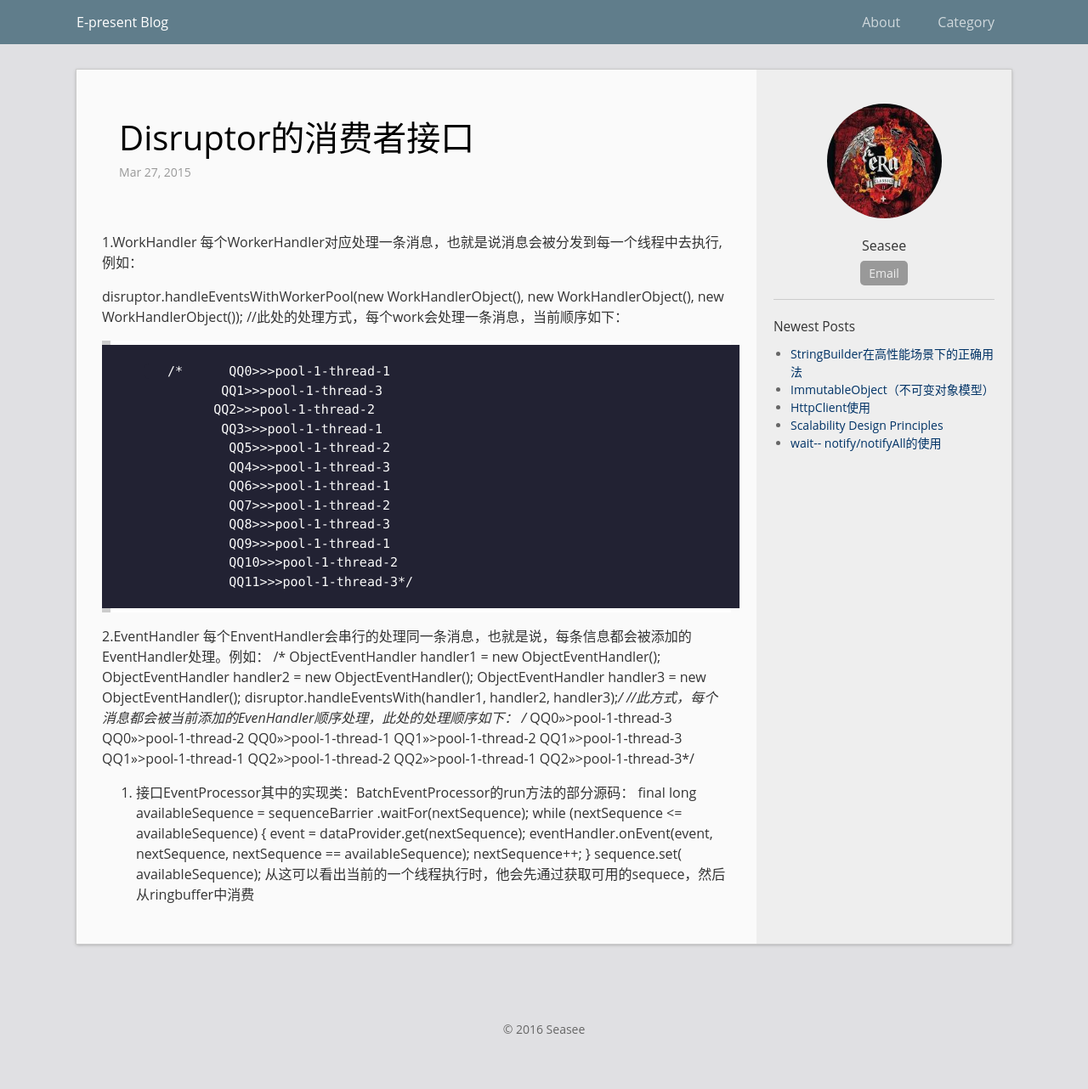
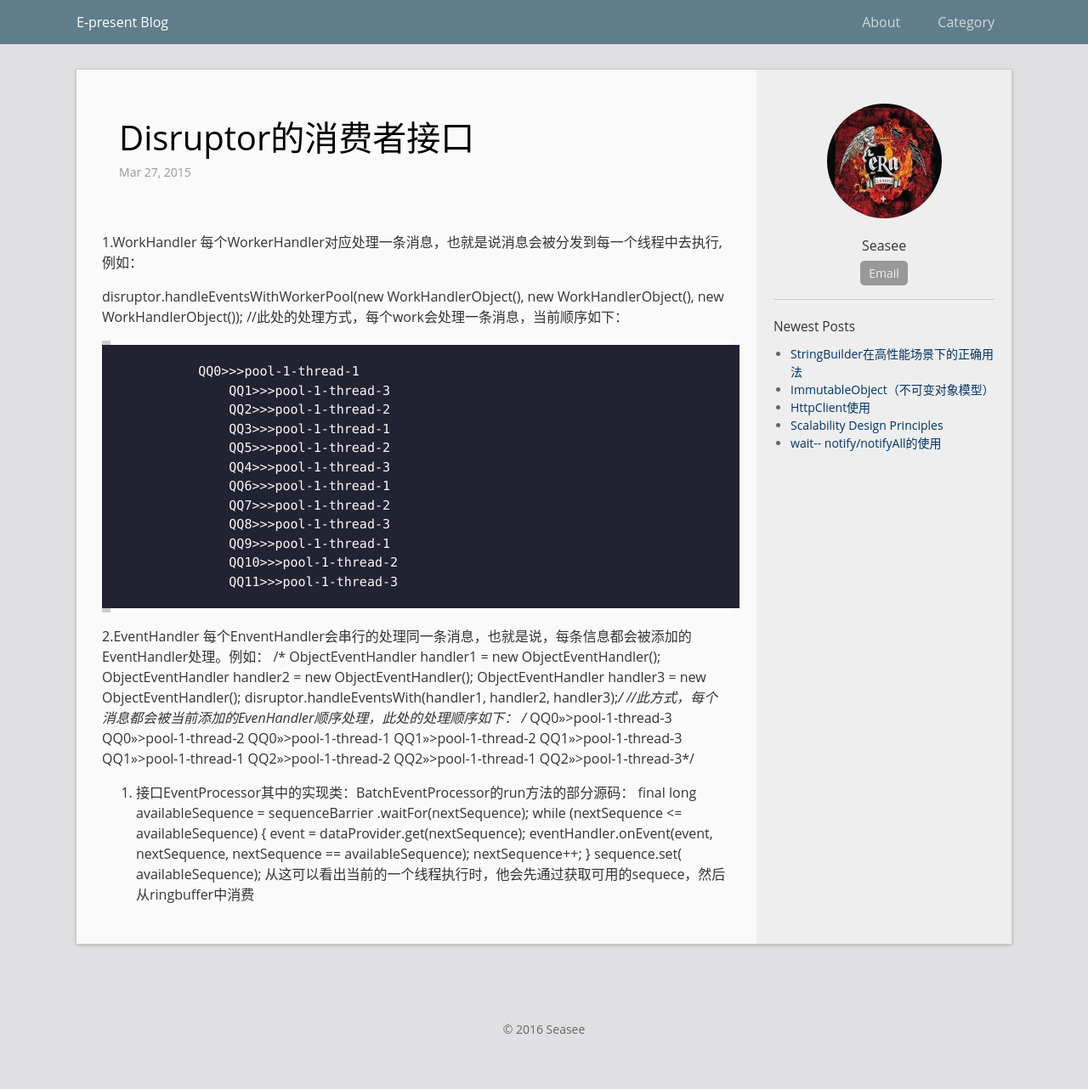
Before and after one commit to E-Present/e-present.github.io, a Jekyll site: the page built from _posts/2015-03-27-disruptor-interface.md, in a window 1280 px wide. Shown: the whole page at 85% size. Built offline with Jekyll 4.4.1, drawn with Linux system fonts in a browser that asks for light colours.

```diff
--- a/_posts/2015-03-27-disruptor-interface.md
+++ b/_posts/2015-03-27-disruptor-interface.md
@@ -11,10 +11,10 @@ permalink: /blogs/disruptor-interface
 
    disruptor.handleEventsWithWorkerPool(new WorkHandlerObject(), new WorkHandlerObject(), new WorkHandlerObject());
      //此处的处理方式，每个work会处理一条消息，当前顺序如下：
-   >        /*      QQ0>>>pool-1-thread-1
-   >               QQ1>>>pool-1-thread-3
-   >              QQ2>>>pool-1-thread-2
-   >               QQ3>>>pool-1-thread-1
+   >            QQ0>>>pool-1-thread-1
+   >                QQ1>>>pool-1-thread-3
+   >                QQ2>>>pool-1-thread-2
+   >                QQ3>>>pool-1-thread-1
    >                QQ5>>>pool-1-thread-2
    >                QQ4>>>pool-1-thread-3
    >                QQ6>>>pool-1-thread-1
@@ -22,7 +22,7 @@ permalink: /blogs/disruptor-interface
    >                QQ8>>>pool-1-thread-3
    >                QQ9>>>pool-1-thread-1
    >                QQ10>>>pool-1-thread-2
-   >                QQ11>>>pool-1-thread-3*/
+   >                QQ11>>>pool-1-thread-3
 
 2.EventHandler
 每个EnventHandler会串行的处理同一条消息，也就是说，每条信息都会被添加的EventHandler处理。例如：
```
